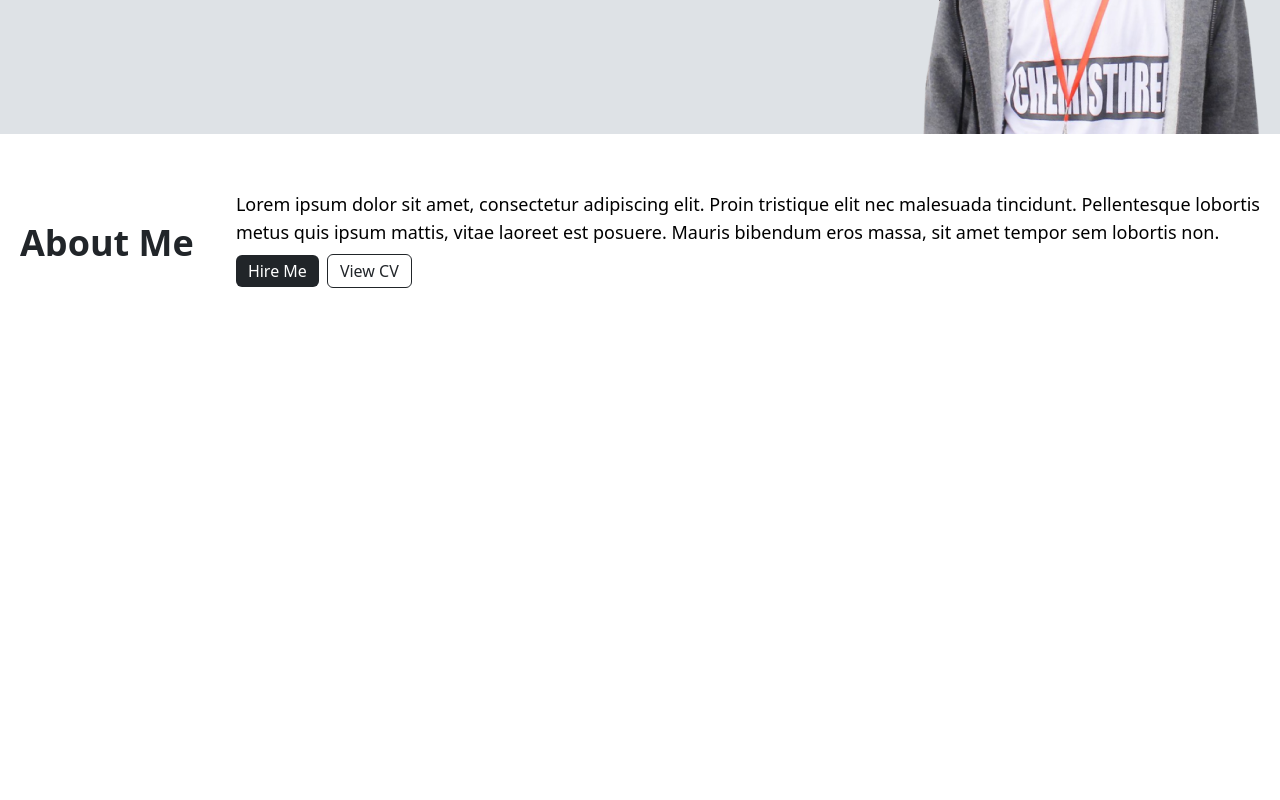
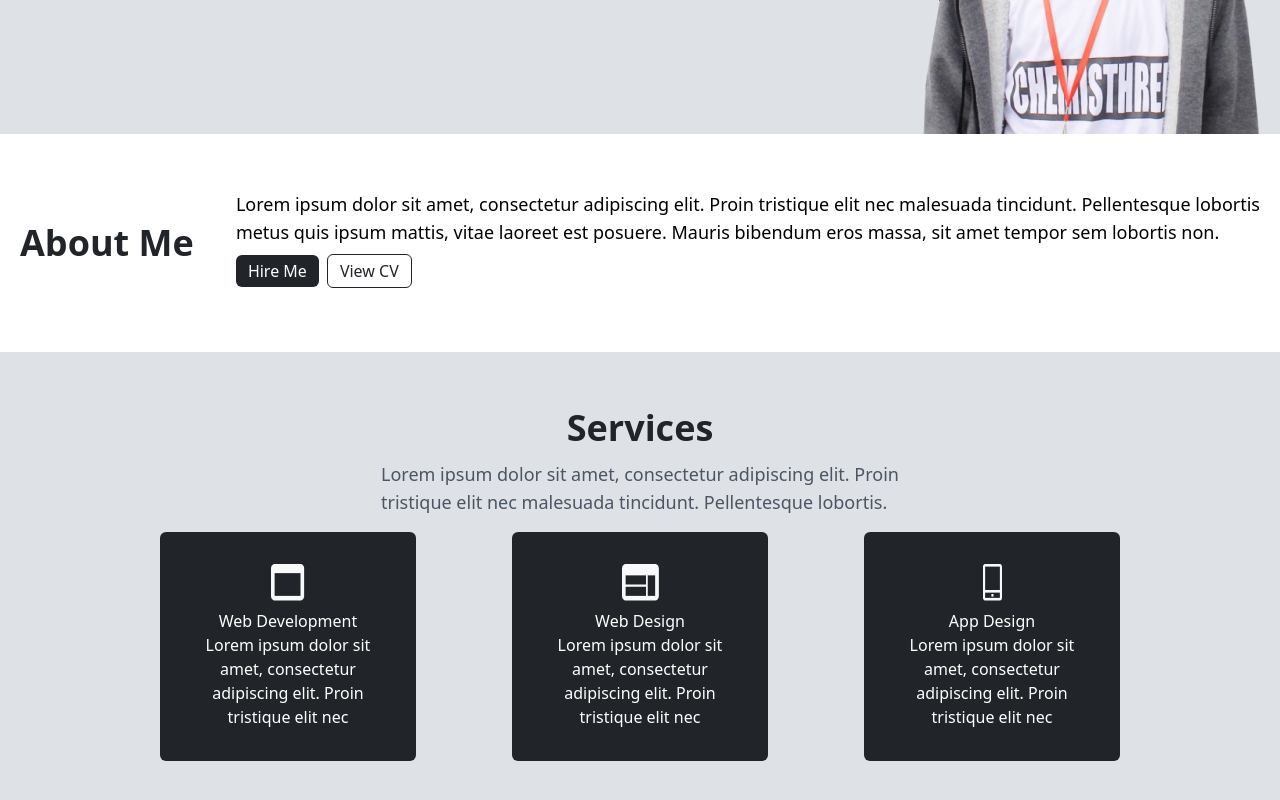
Before and after one commit to samaahmed1/R-Portfolio, a React (Create React App) app: page / in a window 1280 px wide. Shown: the part 458-1258 px from the top of the page. Before the commit the page ends 810 px from the top, so only its background shows below. Built offline with nearby package versions, Linux system fonts and the light colour scheme.

Commit message:
Add: Services Component

```diff
--- a/src/App.js
+++ b/src/App.js
@@ -1,6 +1,7 @@
 import About from "./components/About";
 import Hero from "./components/Hero";
 import Header from "./components/layout/Header";
+import Services from "./components/Services";
 
 function App() {
   return (
@@ -8,6 +9,7 @@ function App() {
       <Header />
       <Hero />
       <About />
+      <Services/>
     </>
   );
 }
--- /dev/null
+++ b/src/components/Services.jsx
@@ -0,0 +1,31 @@
+function Services() {
+  return (
+    <section className="py-14 bg-[#DEE2E6]">
+      <div className="container px-5 flex justify-center md:justify-between items-center flex-col gap-7 md:gap-0 flex-wrap mx-auto">
+        <h2 className="text-[#212529] text-3xl md:text-4xl font-bold">Services</h2>
+        <p className="text-gray-600 text-lg mt-3 mb-4">
+          Lorem ipsum dolor sit amet, consectetur adipiscing elit. Proin
+          <br /> tristique elit nec malesuada tincidunt. Pellentesque lobortis.
+        </p>
+        <div className="services flex text-white gap-7 md:gap-24 flex-wrap justify-center">
+          <div className="service w-64 bg-[#212529] p-8 text-center rounded-md">
+            <img src="/icons/web-development.webp" alt="web development" className="mx-auto mb-2" />
+            <h3>Web Development</h3>
+            <p>Lorem ipsum dolor sit amet, consectetur adipiscing elit. Proin tristique elit nec</p>
+          </div>
+          <div className="service w-64 bg-[#212529] p-8 text-center rounded-md">
+            <img src="/icons/web-design.webp" alt="web design" className="mx-auto mb-2" />
+            <h3>Web Design</h3>
+            <p>Lorem ipsum dolor sit amet, consectetur adipiscing elit. Proin tristique elit nec</p>
+          </div>
+          <div className="service w-64 bg-[#212529] p-8 text-center rounded-md">
+            <img src="/icons/mobile.webp" alt="mobile" className="mx-auto mb-2" />
+            <h3>App Design</h3>
+            <p>Lorem ipsum dolor sit amet, consectetur adipiscing elit. Proin tristique elit nec</p>
+          </div>
+        </div>
+      </div>
+    </section>
+  );
+}
+export default Services;
```
